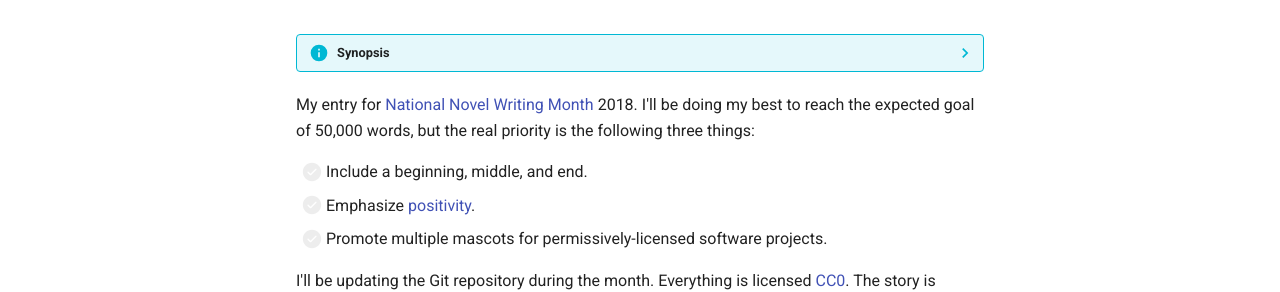
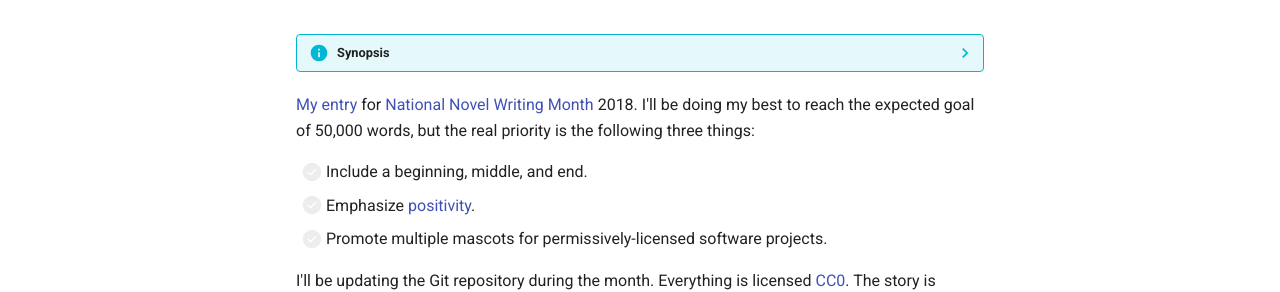
Before and after one commit to oronymzy/gooddae, an MkDocs documentation site: the page built from docs/README.md, in a window 1280 px wide. Shown: the part 146-438 px from the top of the page. Built offline with MkDocs 1.6.1 and Material for MkDocs 9.7.7, drawn with Linux system fonts in a browser that asks for light colours; part of the change alters nothing that is shown.

```diff
--- a/docs/README.md
+++ b/docs/README.md
@@ -3,7 +3,7 @@
 ??? info "Synopsis"
     Nolu, an archival daemon, is separated from his user in a widespread network outage and works to restore connectivity to the system.
 
-My entry for [National Novel Writing Month](https://nanowrimo.org/) 2018. I'll be doing my best to reach the expected goal of 50,000 words, but the real priority is the following three things:
+[My entry](https://nanowrimo.org/participants/oronymzy/novels/good-dae) for [National Novel Writing Month](https://nanowrimo.org/) 2018. I'll be doing my best to reach the expected goal of 50,000 words, but the real priority is the following three things:
 
 * [ ] Include a beginning, middle, and end.
 * [ ] Emphasize [positivity](https://en.wikipedia.org/wiki/Positive_psychology).
```
